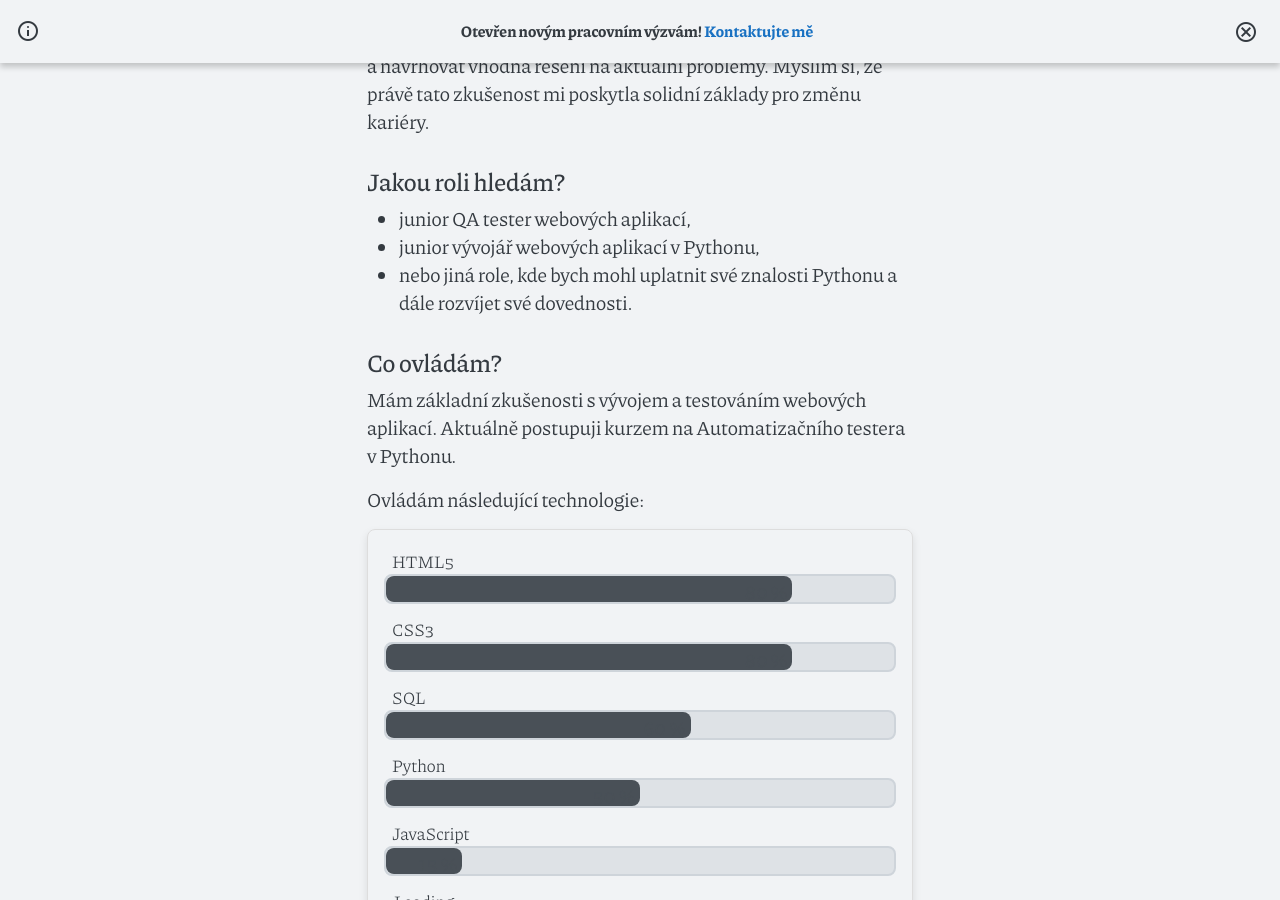
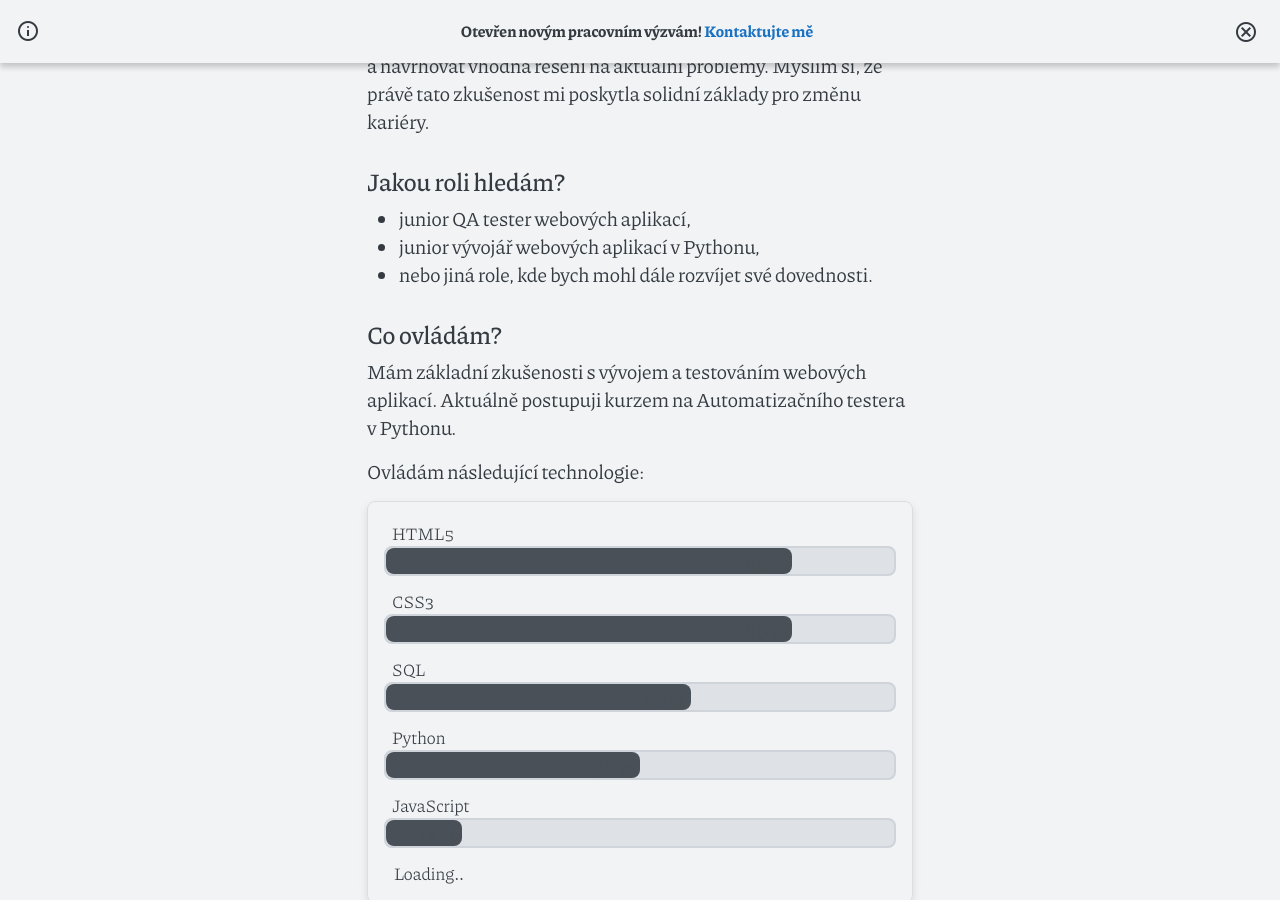
Before and after one commit to Dandee42/dandee42.github.io, a Jekyll site: the page built from index.md, in a window 1280 px wide and 900 px high, scrolled down 1412 px. Built offline with Jekyll 4.4.1, drawn with Linux system fonts in a browser that asks for light colours.

Commit message:
Update index.md

```diff
--- a/index.md
+++ b/index.md
@@ -13,7 +13,7 @@ Protože jsem od přírody zvídavé povahy a IT svět je vysoce dynamické pros
 ## Jakou roli hledám?
 - junior QA tester webových aplikací,
 - junior vývojář webových aplikací v Pythonu,
-- nebo jiná role, kde bych mohl uplatnit své znalosti Pythonu a dále rozvíjet své dovednosti.
+- nebo jiná role, kde bych mohl dále rozvíjet své dovednosti.
 
 ## Co ovládám?
 Mám základní zkušenosti s vývojem a testováním webových aplikací. Aktuálně postupuji kurzem na Automatizačního testera v Pythonu.
```
